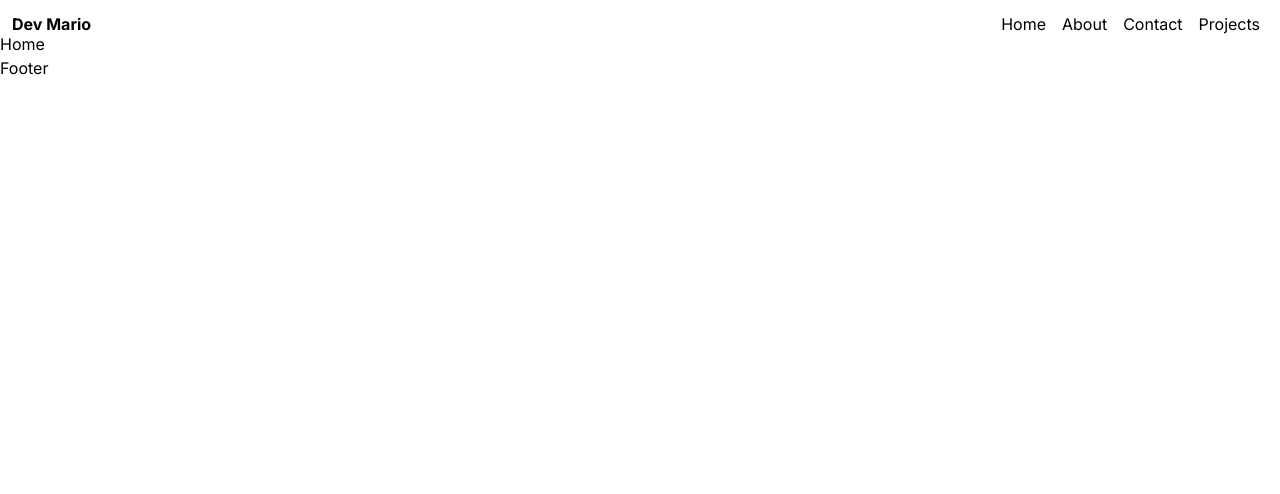
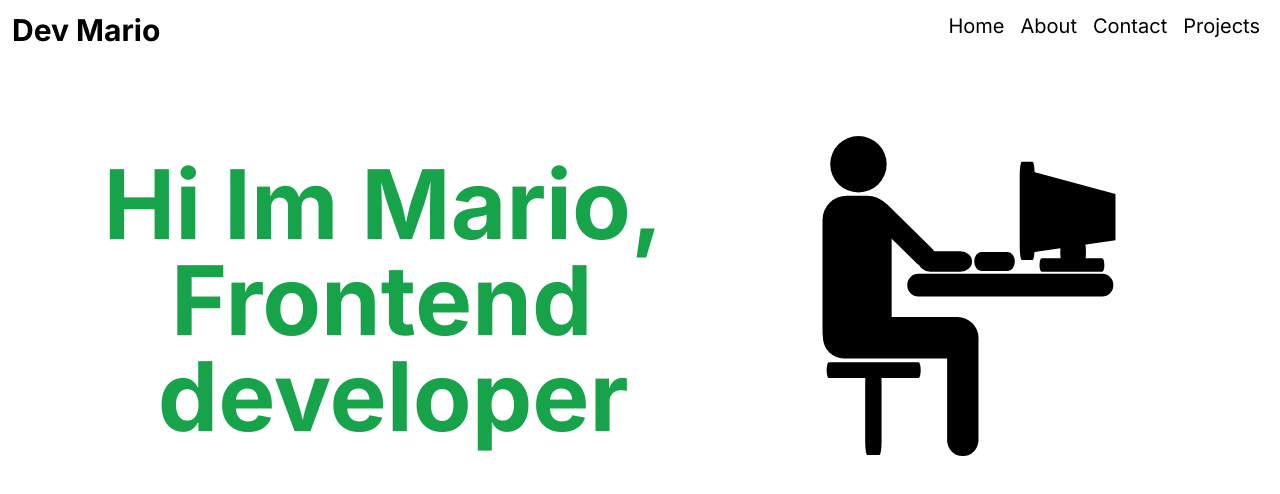
Before and after one commit to joskr2/demo-portafolio-nextjs, a Next.js app: page / in a window 1280 px wide. Shown: the top 494 px of the page. Built offline with nearby package versions, Linux system fonts and the light colour scheme.

Commit message:
implementando el componente hero

```diff
--- a/src/app/page.tsx
+++ b/src/app/page.tsx
@@ -1,8 +1,11 @@
+import Hero from '@/components/Hero'
 import React from 'react'
 
 const Home = () => {
   return (
-    <div>Home</div>
+    <>
+      <Hero />
+    </>
   )
 }
 
--- a/src/components/Footer.tsx
+++ b/src/components/Footer.tsx
@@ -8,7 +8,7 @@ interface Props {
 const Footer: FC<Props> = () => {
   return (
     <footer>
-      <p>Footer</p>
+      <p></p>
     </footer>
   )
 }
--- a/src/components/Header.tsx
+++ b/src/components/Header.tsx
@@ -13,20 +13,20 @@ const Header: FC<Props> = () => {
 
   return (
     <header className='flex w-full h-8 border-b-black justify-between p-3'>
-      <p className='font-bold '>Dev Mario</p>
+      <p className='font-bold  text-xl  md:text-3xl'>Dev Mario</p>
       <nav>
         <ul className='flex'>
           <li>
-            <Link className='px-2 cursor-pointer  no-underline' href="/">Home</Link>
+            <Link className='px-2 cursor-pointer  no-underline  text-lg  md:text-xl' href="/">Home</Link>
           </li>
           <li>
-            <Link className='px-2 cursor-pointer  no-underline' href="/about">About</Link>
+            <Link className='px-2 cursor-pointer  no-underline text-lg  md:text-xl' href="/about">About</Link>
           </li>
           <li>
-            <Link className='px-2 cursor-pointer  no-underline' href="/contact">Contact</Link>
+            <Link className='px-2 cursor-pointer  no-underline text-lg  md:text-xl' href="/contact">Contact</Link>
           </li>
           <li>
-            <Link className='px-2 cursor-pointer  no-underline' href="/projects">Projects</Link>
+            <Link className='px-2 cursor-pointer  no-underline text-lg  md:text-xl' href="/projects">Projects</Link>
           </li>
         </ul>
       </nav>
--- /dev/null
+++ b/src/components/Hero.tsx
@@ -0,0 +1,20 @@
+import React from 'react'
+import Image from 'next/image'
+const Hero = () => {
+  return (
+    <div className=' px-6 py-5 md:px-16 md:py-20 rounded-lg border-zinc-950 mt-6 flex flex-col md:flex-row '>
+      <h1 className=' text-5xl md:text-8xl font-bold text-green-600 whitespace-break-spaces my-5 mx:my-10 md:flex-2 md:w-fit text-center'>
+        Hi Im Mario, Frontend developer
+      </h1>
+      <Image
+        className='w-9/12 md:w-9/12  h:30  md:h-80 '
+        src='/computer.svg'
+        alt='Picture of the author'
+        width={550}
+        height={250}
+      />
+    </div>
+  )
+}
+
+export default Hero
```
Also changed, not shown: public/computer.svg (added).
